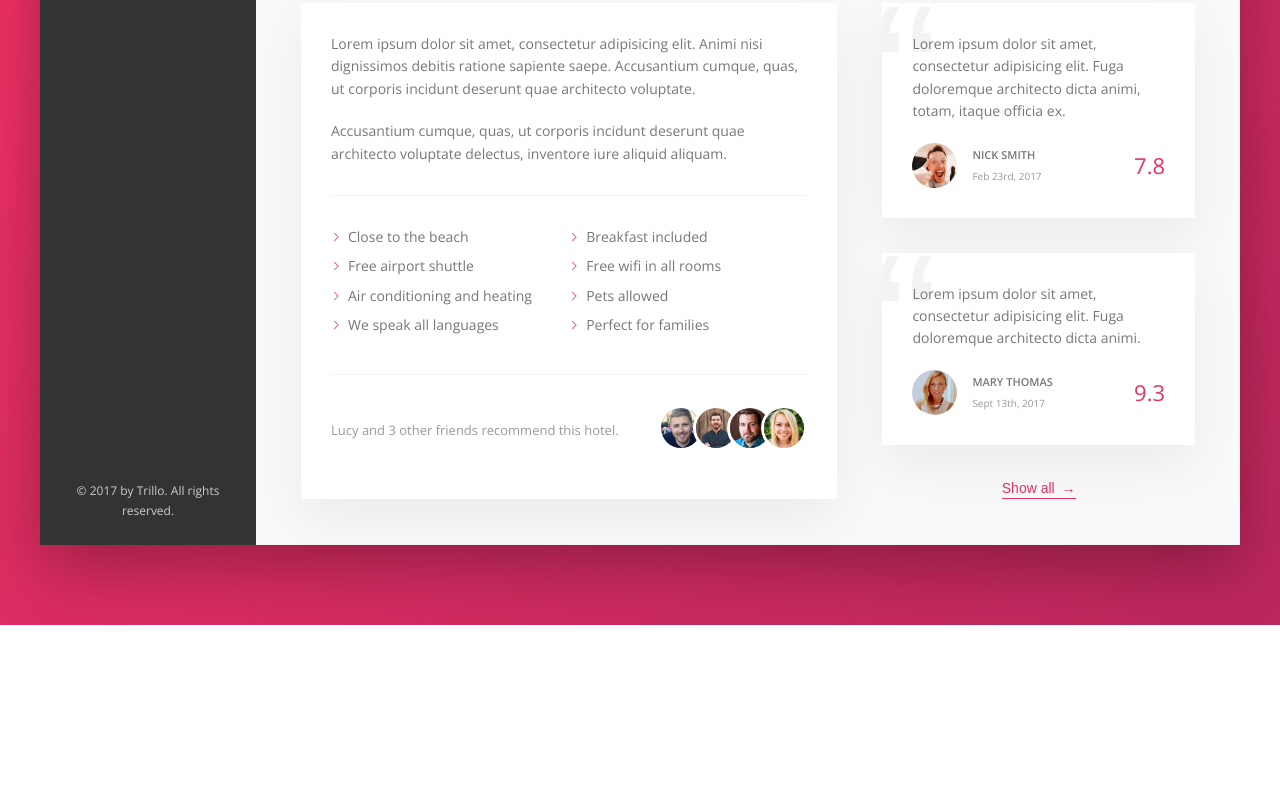
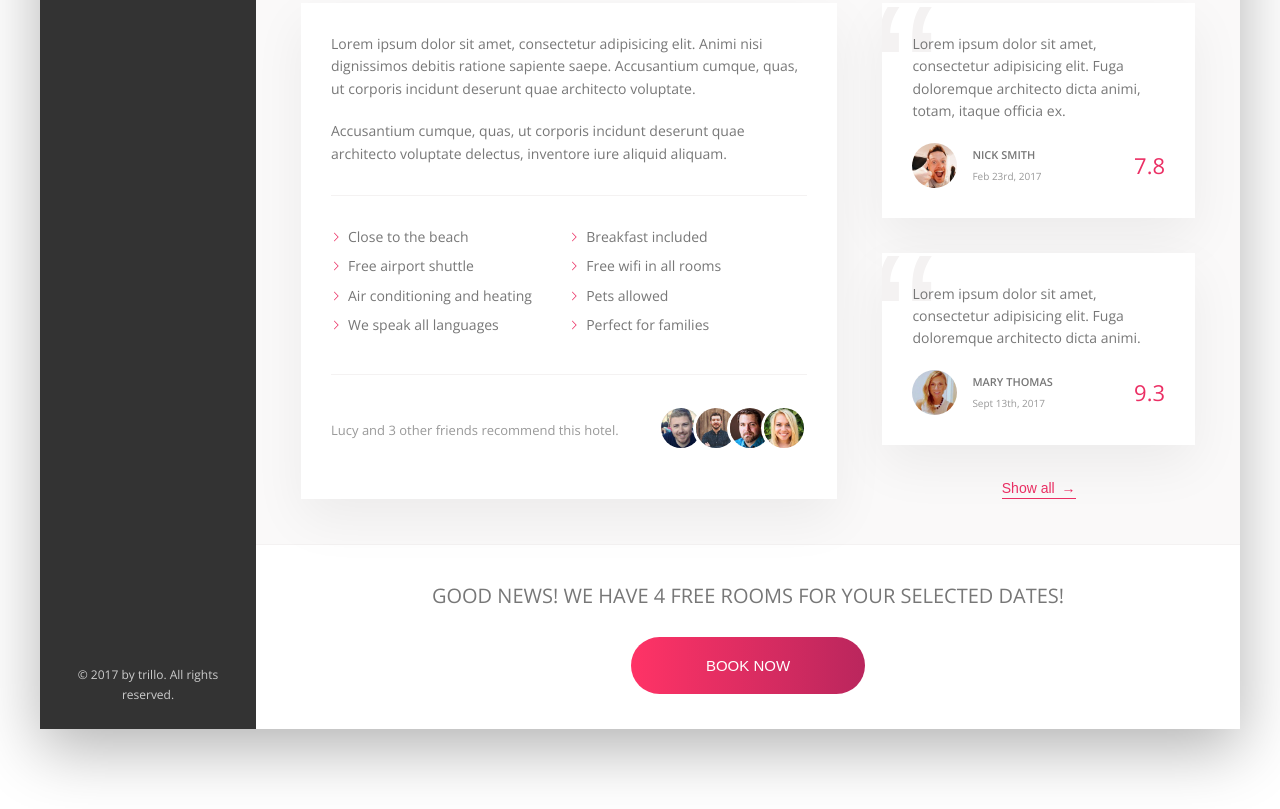
Before and after one commit to annafoldvari/trillo, a website: page index.html in a window 1280 px wide. Shown: the part 644-1453 px from the top of the page. Before the commit the page ends 1269 px from the top, so only its background shows below. Drawn offline with nearby package versions, Linux system fonts and the light colour scheme.

Commit message:
Final section added.

```diff
--- a/index.html
+++ b/index.html
@@ -42,7 +42,6 @@
                 <span class="user-nav__user-name">Jonas</span>
             </div>
         </nav>
-
     </header>
 
 
@@ -84,20 +83,21 @@
             </ul>
 
             <div class="legal">
-                      &copy; 2017 by Trillo. All rights reserved.
+                &copy; 2017 by trillo. All rights reserved.
             </div>
         </nav>
 
 
+
         <main class="hotel-view">
             <div class="gallery">
-                       <figure class="gallery_item">
+                <figure class="gallery__item">
                     <img src="img/hotel-1.jpg" alt="Photo of hotel 1" class="gallery__photo">
                 </figure>
-                       <figure class="gallery_item">
+                <figure class="gallery__item">
                     <img src="img/hotel-2.jpg" alt="Photo of hotel 2" class="gallery__photo">
                 </figure>
-                       <figure class="gallery_item">
+                <figure class="gallery__item">
                     <img src="img/hotel-3.jpg" alt="Photo of hotel 3" class="gallery__photo">
                 </figure>
             </div>
@@ -137,11 +137,11 @@
                     <div class="overview__rating-count">429 votes</div>
                 </div>
             </div>
+
             <div class="detail">
                 <div class="description">
                     <p class="paragraph">
-                               Lorem ipsum dolor sit amet, consectetur adipisicing elit. Animi nisi dignissimos debitis ratione sapiente saepe.
-                               Accusantium cumque, quas, ut corporis incidunt deserunt quae architecto voluptate.
+                        Lorem ipsum dolor sit amet, consectetur adipisicing elit. Animi nisi dignissimos debitis ratione sapiente saepe. Accusantium cumque, quas, ut corporis incidunt deserunt quae architecto voluptate.
                     </p>
                     <p class="paragraph">
                         Accusantium cumque, quas, ut corporis incidunt deserunt quae architecto voluptate delectus, inventore iure aliquid aliquam.
@@ -168,8 +168,8 @@
                         </div>
                     </div>
                 </div>
-                       <div class="user-reviews">
 
+                <figure class="user-reviews">
                     <figure class="review">
                         <blockquote class="review__text">
                             Lorem ipsum dolor sit amet, consectetur adipisicing elit. Fuga doloremque architecto dicta animi, totam, itaque officia ex.
@@ -199,12 +199,22 @@
                     </figure>
 
                     <button class="btn-inline">Show all <span>&rarr;</span></button>
+            </div>
+
+            <div class="cta">
+                <h2 class="cta__book-now">
+                    Good news! We have 4 free rooms for your selected dates!
+                </h2>
+                <button class="btn">
+                    <span class="btn__visible">Book now</span>
+                    <span class="btn__invisible">Only 4 rooms left</span>
+                </button>
+            </div>
 
     </div>
-                   </div>
-               </main>
 
 
+    </main>
 </div>
 </div>
 </body>
--- a/sass/_base.scss
+++ b/sass/_base.scss
@@ -2,7 +2,7 @@
 
 :root {
   --color-primary: #eb2f64;
-  --color-rimary-light: #FF3366;
+  --color-primary-light: #FF3366;
   --color-primary-dark: #BA265D;
   --color-grey-light-1: #faf9f9;
   --color-grey-light-2: #f4f2f2;
--- a/sass/_components.scss
+++ b/sass/_components.scss
@@ -436,3 +436,66 @@
      z-index: 1;
    }
  }
+
+.cta {
+  padding: 3.5rem 0;
+  text-align: center;
+
+  &__book-now {
+    font-size: 2rem;
+    font-weight: 300;
+    text-transform: uppercase;
+    margin-bottom: 2.5rem;
+  }
+}
+
+
+////////////////////////////////////////
+// CALL TO ACTION
+.btn {
+  font-size: 1.5rem;
+  font-weight: 300;
+  text-transform: uppercase;
+  border-radius: 100px;
+  border: none;
+  background-image: linear-gradient(to right, var(--color-primary-light), var(--color-primary-dark));
+  color: #fff;
+  position: relative;
+  overflow: hidden;
+  cursor: pointer;
+
+  & > * {
+    display: inline-block;
+    height: 100%;
+    width: 100%;
+    transition: all .2s;
+  }
+
+  &__visible {
+    padding: 2rem 7.5rem;
+  }
+
+  &__invisible {
+    position: absolute;
+    padding: 2rem 0;
+    left: 0;
+    top: -100%;
+  }
+
+  &:hover {
+    background-image: linear-gradient(to left, var(--color-primary-light), var(--color-primary-dark));
+  }
+
+  &:hover &__visible {
+    transform: translateY(100%);
+  }
+
+  &:hover &__invisible {
+    top: 0;
+  }
+
+  &:focus {
+    outline: none;
+    animation: pulsate 1s infinite;
+  }
+}
```
Also changed, not shown: css/style.css. Lines whose indentation alone changed are shown as unchanged.
